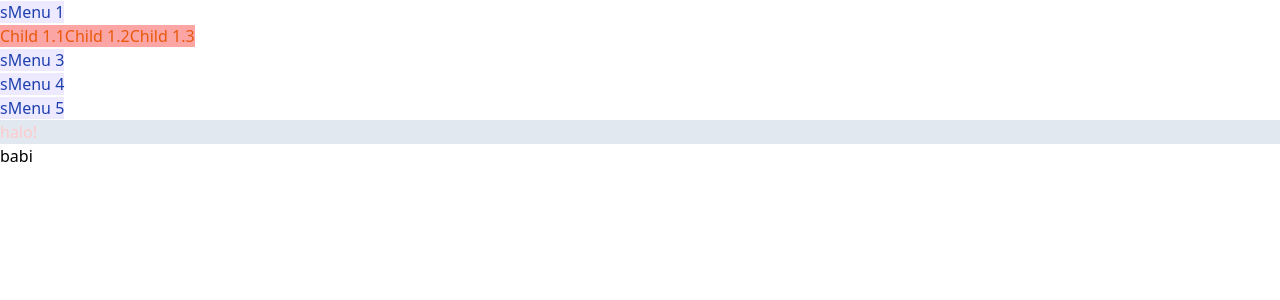
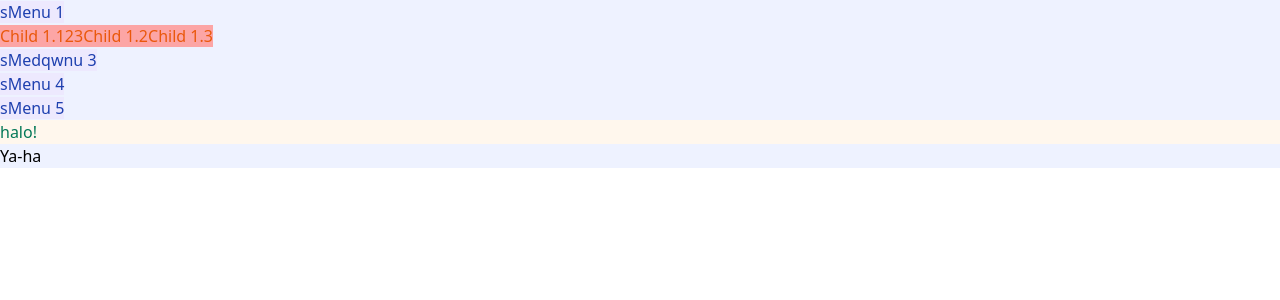
Before and after one commit to Milkywayrules/JS-Drill-Advanced, a React (Create React App) app in the folder 1-Lacrime/client/: page / in a window 1280 px wide. Shown: the top 300 px of the page. Built offline with nearby package versions, Linux system fonts and the light colour scheme.

Commit message:
Convert back

```diff
--- a/1-Lacrime/client/package.json
+++ b/1-Lacrime/client/package.json
@@ -39,9 +39,10 @@
   },
   "scripts": {
     "start": "craco start",
-    "build": "craco build",
+    "build": "craco build && yarn run build:prep-netlify",
     "test": "craco test",
-    "eject": "react-scripts eject"
+    "eject": "react-scripts eject",
+    "build:prep-netlify": "cd ../client_build/build && tar -cvzpf tmp.tar.gz * && mv tmp.tar.gz .. && cd .. && tar -xvzpf tmp.tar.gz && rm -r ./build && rm tmp.tar.gz"
   },
   "browserslist": {
     "production": [
--- a/1-Lacrime/client/public/index.html
+++ b/1-Lacrime/client/public/index.html
@@ -5,6 +5,10 @@
     <link rel="icon" href="%PUBLIC_URL%/favicon.ico" />
     <meta name="viewport" content="width=device-width, initial-scale=1" />
     <meta name="theme-color" content="#F97316" />
+    <meta
+      name="author"
+      content="Dio Ilham Djatiadi"
+    />
     <meta
       name="description"
       content="Your daily convenient anime."
--- a/1-Lacrime/client/src/App.tsx
+++ b/1-Lacrime/client/src/App.tsx
@@ -1,78 +1,40 @@
 import React from 'react';
 import TopNavbar from './components/Navbar/TopNavbar';
 import Home from './pages/Home';
-import { Switch, Route } from "react-router-dom";
+import { Switch, Route } from 'react-router-dom';
+import { ItemField } from './defs/topnavbar';
+import formatNavItem from './utils/formatNavItem';
 
-const buildNavItem = <X extends string, Y extends string[]>(name: X, children?: Y) => {
-  const formatted = name.toLowerCase().split(' ').join('-');
-
-  const build = {
-    id: formatted,
-    text: name,
-    slug: formatted,
-  };
-
-  if (children && Array.isArray(children)) {
-    const buildChild = children.map((childName) => {
-      const formattedChild = childName.toLowerCase().split(' ').join('-');
-      return {
-        id: formattedChild,
-        text: childName,
-        slug: formattedChild,
-      };
-    });
-
-    return { ...build, children: buildChild };
-  }
-
-  return build;
-};
-
-const topNavbarItems: Array<{ name: string; children?: Array<string> }> = [
+const formattedTopNavbarItems: Array<ItemField> = formatNavItem([
   { name: 'Menu 1' },
   {
     name: 'Menu 2',
-    children: ['Child 1.1', 'Child 1.2', 'Child 1.3'],
+    children: ['Child 1.123', 'Child 1.2', 'Child 1.3'],
   },
-  { name: 'Menu 3' },
+  { name: 'Medqwnu 3' },
   { name: 'Menu 4' },
   { name: 'Menu 5' },
-];
-
-const topNavbarItem = topNavbarItems.map((item) => {
-  if (item.children) return buildNavItem(item.name, item.children);
-  return buildNavItem(item.name);
-});
-
-
+]);
 
 const App: React.FC = () => (
-  <>
-    <TopNavbar items={topNavbarItem} />
+  <div className="bg-indigo-50">
+    <TopNavbar items={formattedTopNavbarItems} />
 
-    <h1 className="text-red-200 bg-gray-200">halo!</h1>
-    <h3>babi</h3>
+    <h1 className="text-green-700 bg-orange-50">halo!</h1>
+    <h3>Ya-ha</h3>
 
     <Switch>
       <Route exact path="/">
         <Home />
       </Route>
 
-      <Route path="/anime/:id">
-        {/* <Home /> */}
-      </Route>
-      <Route path="/anime">
-        {/* <Home /> */}
-      </Route>
+      <Route path="/anime/:id">{/* <Home /> */}</Route>
+      <Route path="/anime">{/* <Home /> */}</Route>
 
-      <Route path="/manga/:id">
-        {/* <Home /> */}
-      </Route>
-      <Route path="/manga">
-        {/* <Home /> */}
-      </Route>
+      <Route path="/manga/:id">{/* <Home /> */}</Route>
+      <Route path="/manga">{/* <Home /> */}</Route>
     </Switch>
-  </>
+  </div>
 );
 
 export default App;
--- a/1-Lacrime/client/src/components/Navbar/TopNavbar.tsx
+++ b/1-Lacrime/client/src/components/Navbar/TopNavbar.tsx
@@ -1,9 +1,9 @@
 import React from 'react';
 import TopNavbarItem from './TopNavbarItem';
-import { Item } from '../../defs/topnavbar';
+import { ItemField } from '../../defs/topnavbar';
 
 interface Props {
-  items: Item[];
+  items: ItemField[];
 }
 
 const TopNavbar: React.FC<Props> = ({ items }: Props) => {
--- a/1-Lacrime/client/src/components/Navbar/TopNavbarItem.tsx
+++ b/1-Lacrime/client/src/components/Navbar/TopNavbarItem.tsx
@@ -1,8 +1,8 @@
 import React from 'react';
 import { NavLink } from 'react-router-dom';
-import { Item } from '../../defs/topnavbar';
+import { ItemField } from '../../defs/topnavbar';
 
-const TopNavbarItem: React.FC<Item> = ({ text, slug, children }: Item) => {
+const TopNavbarItem: React.FC<ItemField> = ({ text, slug, children }: ItemField) => {
   if (children) {
     return (
       <li>
--- a/1-Lacrime/client/src/defs/topnavbar.d.ts
+++ b/1-Lacrime/client/src/defs/topnavbar.d.ts
@@ -1,9 +1,9 @@
-interface MainItemField {
+interface BaseItemField {
   id: string;
   text: string;
   slug: string;
 }
 
-export interface Item extends MainItemField {
-  children?: Array<MainItemField>;
+export interface ItemField extends BaseItemField {
+  children?: Array<BaseItemField>;
 }
--- /dev/null
+++ b/1-Lacrime/client/src/utils/formatNavItem.ts
@@ -0,0 +1,37 @@
+import { BaseItemField, ItemField } from '../defs/topnavbar';
+
+interface UnformattedNavItem {
+  name: string;
+  children?: string[];
+}
+
+function formatNavItem(
+  unformattedNavItem: Array<UnformattedNavItem>,
+): (BaseItemField | ItemField)[] {
+  return unformattedNavItem.map(({ name, children }) => {
+    const rawFormatted = name.toLowerCase().split(' ').join('-');
+
+    const formatted = {
+      id: rawFormatted,
+      text: name,
+      slug: rawFormatted,
+    };
+
+    if (children && Array.isArray(children)) {
+      const formattedChild = children.map((nameChild) => {
+        const rawFormattedChild = nameChild.toLowerCase().split(' ').join('-');
+        return {
+          id: rawFormattedChild,
+          text: nameChild,
+          slug: rawFormattedChild,
+        };
+      });
+
+      return { ...formatted, children: formattedChild };
+    }
+
+    return formatted;
+  });
+}
+
+export default formatNavItem;
```
Also changed, not shown: 1 other file (tests, documents, lock files or other folders).
